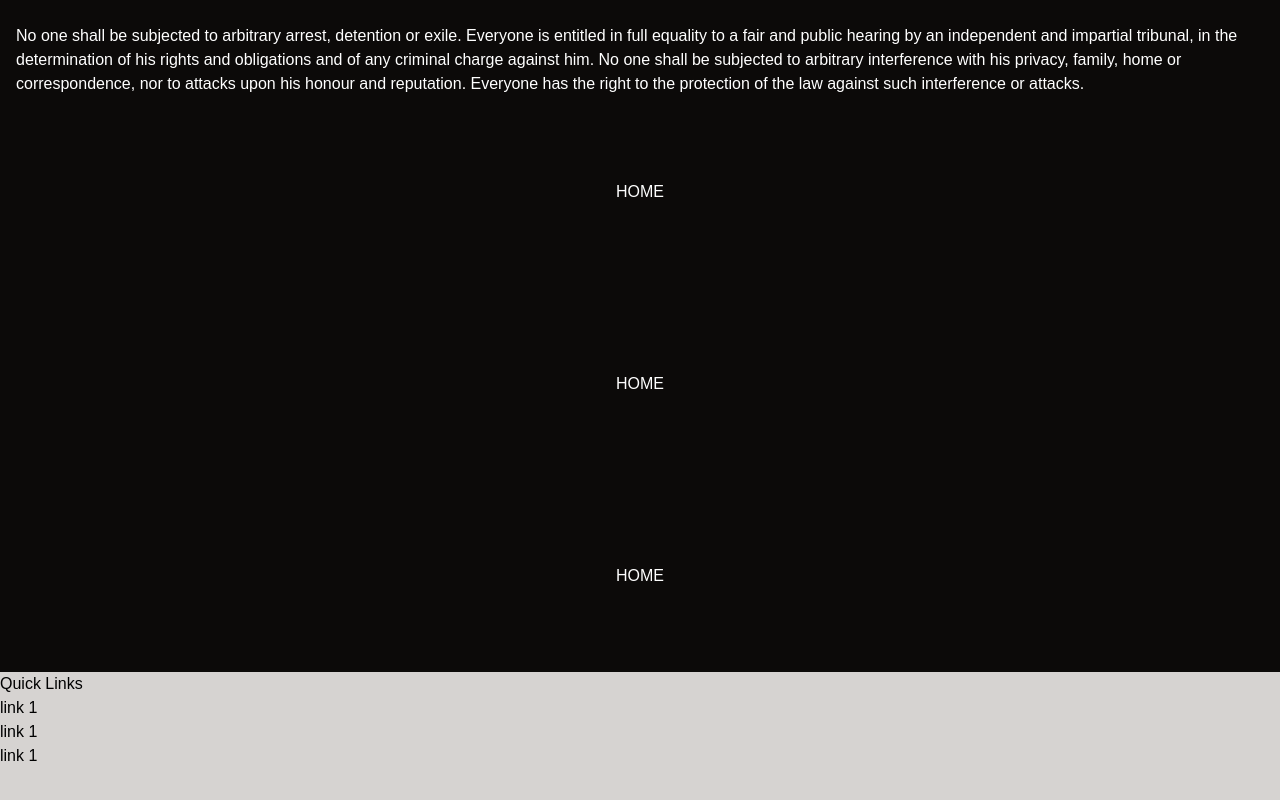
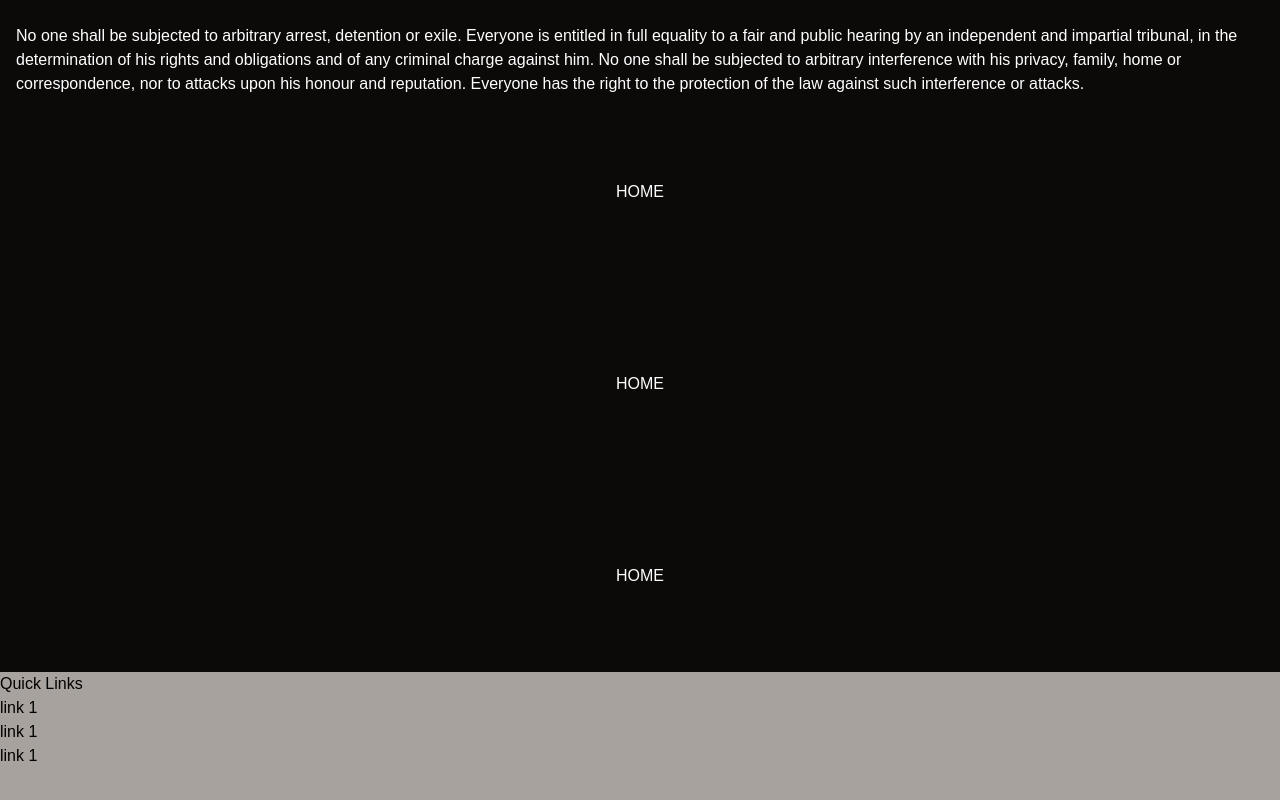
Before and after one commit to orgdm/gpfh, a Next.js app: page / in a window 1280 px wide. Shown: the part 220-1020 px from the top of the page. Built offline with nearby package versions, Linux system fonts and the light colour scheme; a web font is replaced by a local one.

Commit message:
change footer bg

```diff
--- a/src/components/layout/Footer.tsx
+++ b/src/components/layout/Footer.tsx
@@ -2,7 +2,7 @@
 
 const Footer = () => {
   return (
-    <footer id='footer' className='bg-stone-300'>
+    <footer id='footer' className='bg-stone-400'>
       <div className='min-h-48'>
         <div className='flex flex-col w-full'>
           <div>
```
